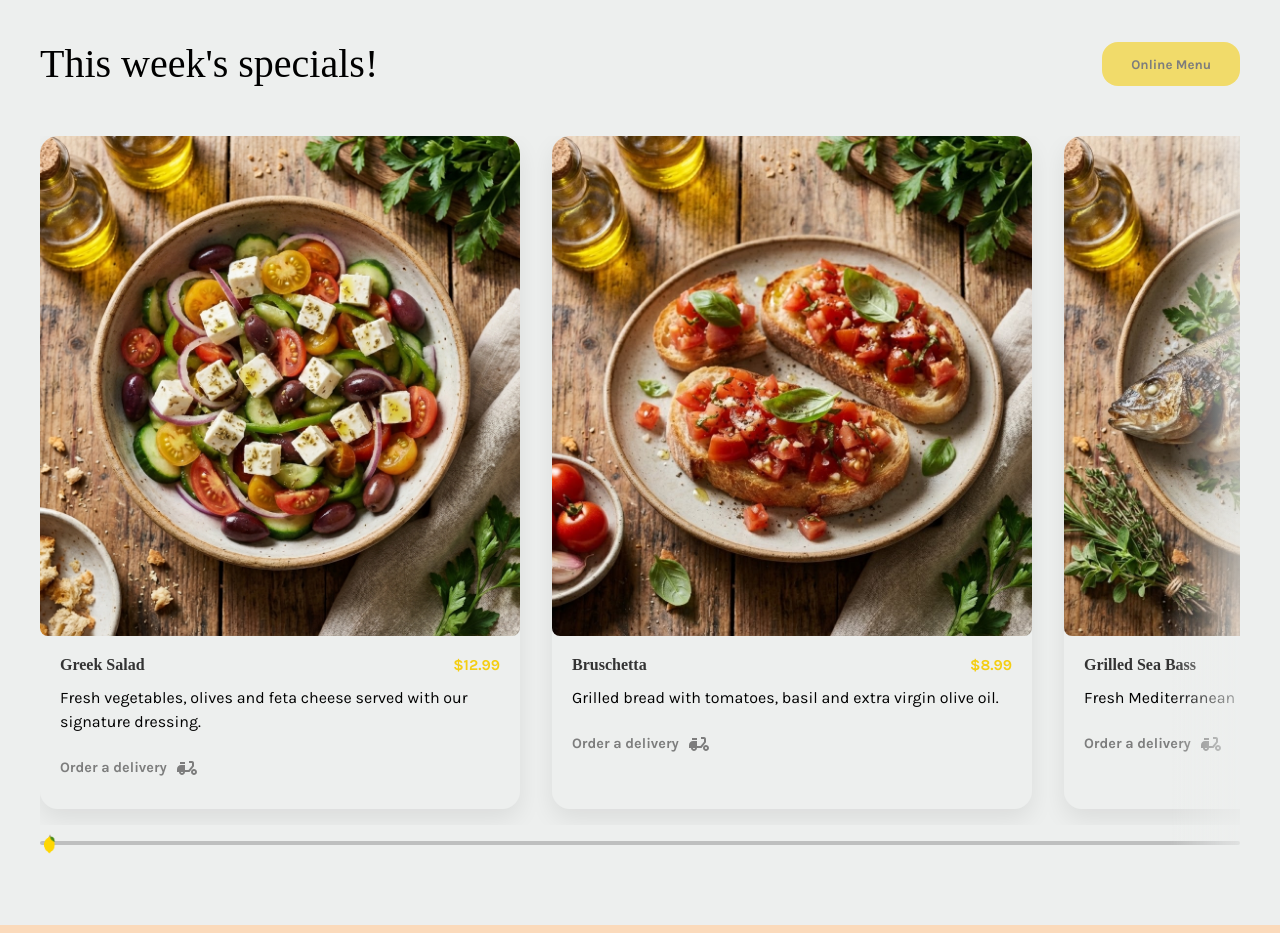
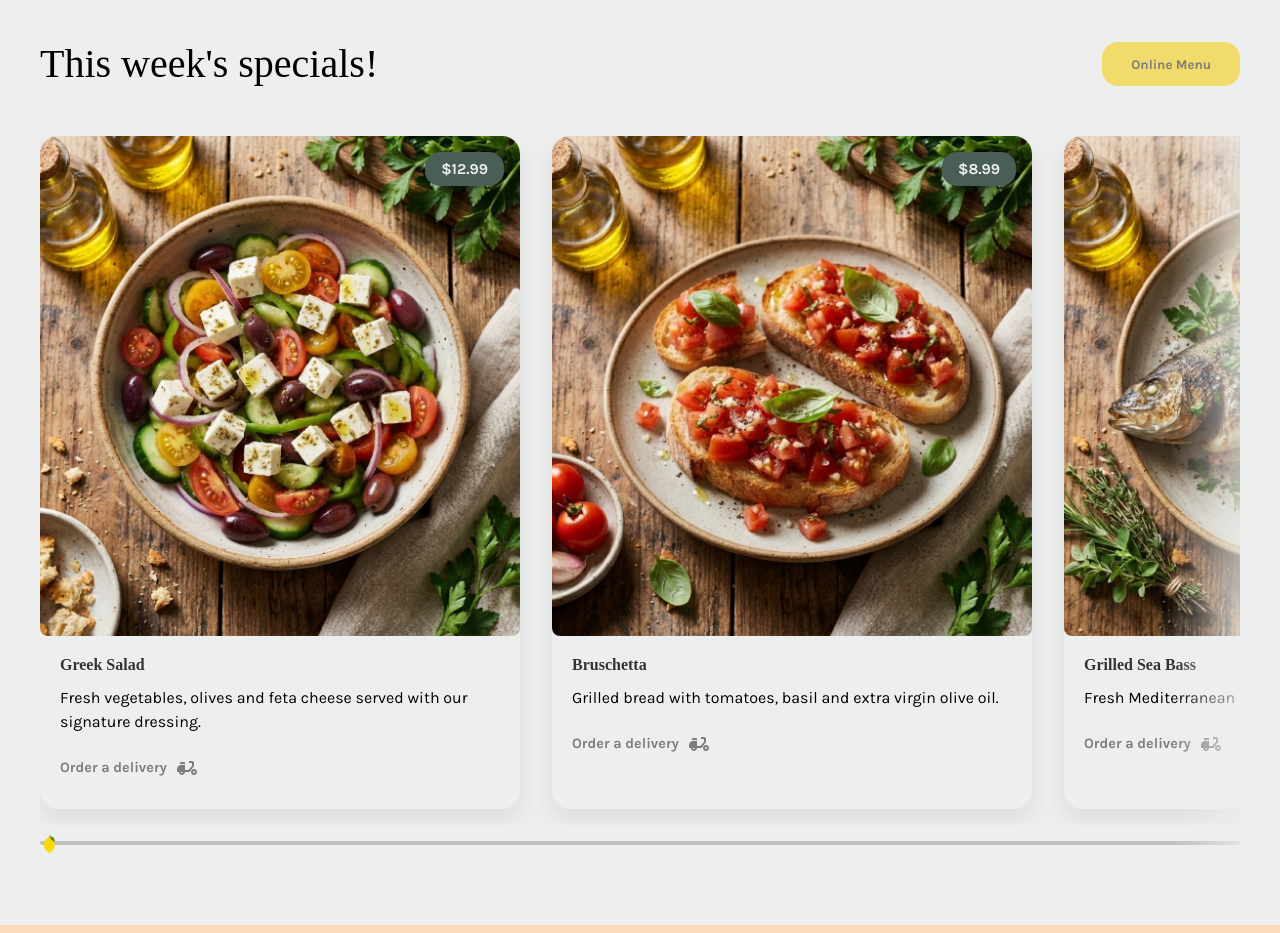
Before and after one commit to a1-soto/Front-End-Meta-Capstone, a React (Create React App) app: page / in a window 1280 px wide. Shown: the part 780-1713 px from the top of the page. Built offline with nearby package versions, Linux system fonts and the light colour scheme; a web font is replaced by a local one.

Commit message:
Move Specials price to badge on image

```diff
--- a/src/components/Card/Card.css
+++ b/src/components/Card/Card.css
@@ -9,7 +9,7 @@
   border-radius: 18px;
   overflow: hidden;
   box-shadow: 0 10px 25px rgba(0, 0, 0, .08);
-  transition: transform .25s ease, box-shadow .25s ease; /* NUEVO: base para el hover */
+  transition: transform .25s ease, box-shadow .25s ease;
 }
 
 .card:hover,
@@ -18,10 +18,28 @@
   box-shadow: 0 16px 32px rgba(0, 0, 0, .14);
 }
 
-.card img {
+.card-image-wrapper {
+  position: relative;
+}
+
+.card-image-wrapper img {
   width: 100%;
   height: 500px;
   object-fit: cover;
+  display: block;
+}
+
+.card-price-badge {
+  position: absolute;
+  top: 1rem;
+  right: 1rem;
+  padding: .5rem 1rem;
+  background-color: var(--primary-green);
+  color: var(--highlight-light);
+  border-radius: 15px;
+  font-size: .95rem;
+  font-weight: 700;
+  z-index: 1;
 }
 
 .card-content {
@@ -42,12 +60,6 @@
   margin: 0;
   color: var(--highlight-dark);
   font-size: 1rem;
-  font-weight: 700;
-}
-
-.card-header span {
-  color: var(--primary-yellow);
-  font-size: .95rem;
   font-weight: 700;
 }
 
--- a/src/components/Card/Card.js
+++ b/src/components/Card/Card.js
@@ -15,17 +15,26 @@ const Card = forwardRef(function Card(
       data-animate="true"
     >
 
-      <img
-        src={image}
-        alt={title}
-        draggable={false}
-      />
+      {/* NUEVO: wrapper con position:relative alrededor de la imagen,
+          necesario para anclar el badge de precio con position:absolute
+          respecto a la imagen (y no a toda la tarjeta) */}
+      <div className="card-image-wrapper">
+        <img
+          src={image}
+          alt={title}
+          draggable={false}
+        />
+
+        {/* CAMBIADO: el precio se movió aquí desde .card-header — ahora
+            es un badge superpuesto sobre la imagen, no texto junto al título */}
+        <span className="card-price-badge">{price}</span>
+      </div>
 
       <div className="card-content">
 
         <div className="card-header">
           <h3>{title}</h3>
-          <span>{price}</span>
+          {/* ELIMINADO: <span>{price}</span> — ya no vive aquí */}
         </div>
 
         <p>{description}</p>
```
